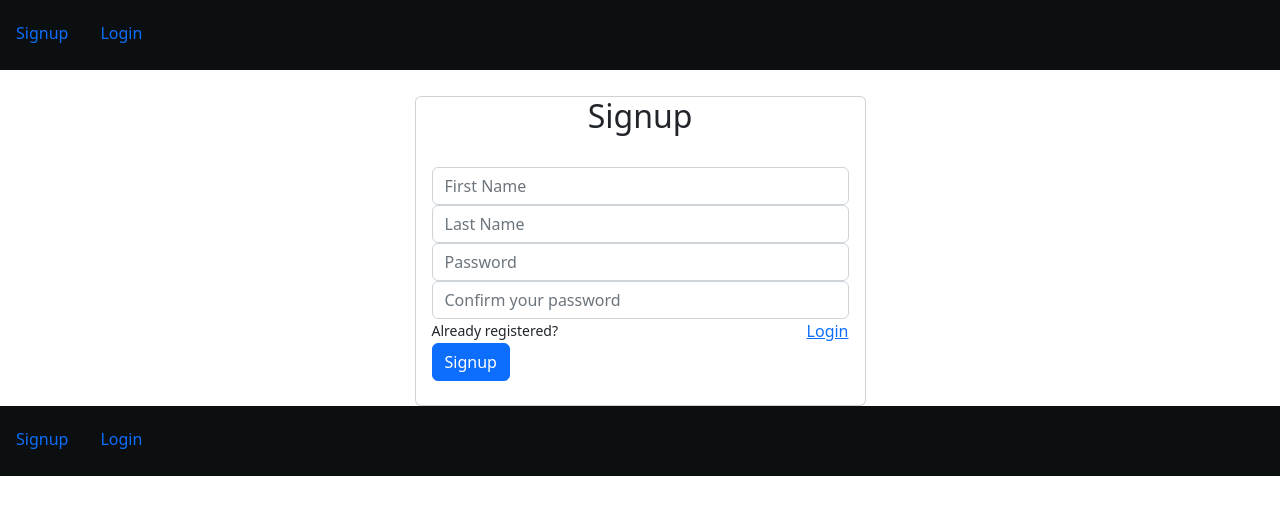
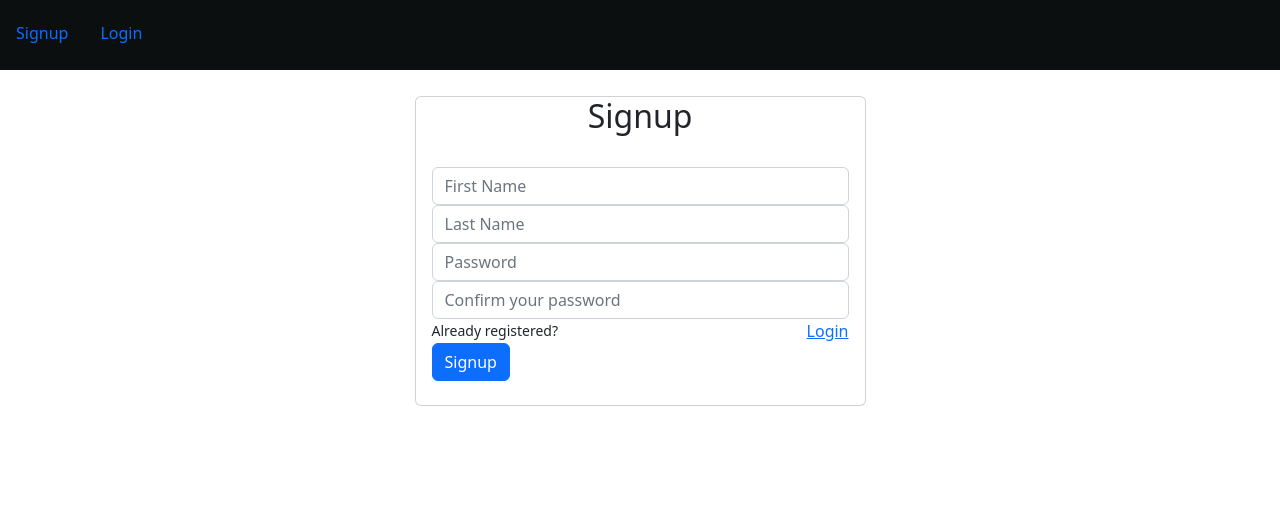
Before and after one commit to sirsimions/Bet-Predictor, a React (Create React App) app in the folder client/: page /signups in a window 1280 px wide. Shown: the top 514 px of the page. Built offline with nearby package versions, Linux system fonts and the light colour scheme.

Commit message:
Performance

```diff
--- a/client/src/App.css
+++ b/client/src/App.css
@@ -1,3 +1,4 @@
+
 .App {
   text-align: center;
 }
--- a/client/src/App.js
+++ b/client/src/App.js
@@ -36,7 +36,7 @@ function App() {
     <Routes>
       <Route exact path='/' element={<Home user={user}/>}/>
       <Route exact path='/chance' element={<Chance user={user}/>}/>
-      <Route exact path='/signups' element={<Signup onSignup={onSignup}/>}/>
+      <Route exact path='/signups' element={<Signup onSignup={onSignup} setUser ={setUser}/>}/>
       <Route exact path='/logins' element={<Login onLogin={onLogin} setUser ={setUser}/>}/>
     </Routes>
     </>
--- a/client/src/components/Home.js
+++ b/client/src/components/Home.js
@@ -28,6 +28,7 @@ function Home({ user }) {
     else {
         return(
             <p className='not'>Betting made easy. You are just a few clicks away from your win. Sign up or login in if you alread have an account</p>
+
             )
     }
 }
--- a/client/src/components/Logout.js
+++ b/client/src/components/Logout.js
@@ -29,7 +29,7 @@ function Logout({ user, setFirstname, setLastname, setPassword, setUser }) {
 
     return (
         <>
-        <Navbar handleLogout={handleLogout}></Navbar>
+        {/* <Navbar handleLogout={handleLogout}></Navbar> */}
         </>
     )
 }
--- a/client/src/components/Signup.js
+++ b/client/src/components/Signup.js
@@ -86,8 +86,9 @@ import { Navigate, useNavigate } from 'react-router-dom';
 import '../App.css'
 import 'bootstrap/dist/css/bootstrap.min.css';
 import Logout from './Logout';
+import Navbar from './Navbar';
 
-function Signup( {onSignup, user} ){
+function Signup( {onSignup, user, setUser } ){
 
     const [firstname, setFirstname]=useState('')
     const [lastname, setLastname]=useState('')
@@ -95,13 +96,16 @@ function Signup( {onSignup, user} ){
     const[passwordConfirmation, setPasswordConfirmation]=useState('')
     const navigate = useNavigate()
 
+    // function onSignup(){
+    //     navigate('/logins')
+    // }
+
     const styles = {
         paperContainer: {
             height: 657,
             backgroundImage: `url(${"https://images.pexels.com/photos/2114014/pexels-photo-2114014.jpeg?auto=compress&cs=tinysrgb&w=600"})`
         }
     };
-
 
     function handleSubmit(){
         fetch('/signup',{
@@ -116,9 +120,6 @@ function Signup( {onSignup, user} ){
         }).then(res=>res.json())
         .then(data=>{
             console.log(data)
-            onSignup(data)
-            navigate('/logins')
-
         })
 
     }
@@ -158,7 +159,8 @@ function Signup( {onSignup, user} ){
             {/* <button id='but' onClick={()=>Navigate('/departments')}>Go Back</button> */}
 
             {/* <div className='bgimage' style={styles.paperContainer}></div> */}
-            <Logout setFirstname={setFirstname} setLastname={setLastname} setPassword={setPassword}/>
+            <Logout setFirstname={setFirstname} setLastname={setLastname} setPassword={setPassword} />
+
         </>
     )
 }
```
Also changed, not shown: client/src/components/Login.js (+10 -1 lines).
